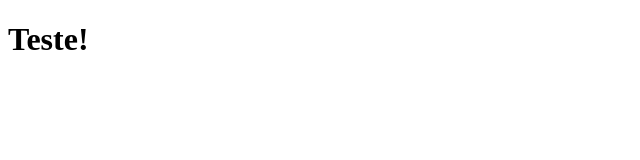
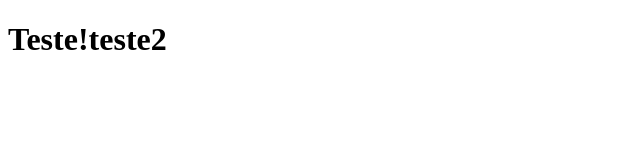
Before and after one commit to LorenzoBerg9/esoft5s-a-pw, a plain HTML site: page index.html in a window 1280 px wide. Shown: the whole page, without its empty margins (0-640 px from the left). Drawn offline with Linux system fonts and the light colour scheme.

Commit message:
Update index.html

```diff
--- a/index.html
+++ b/index.html
@@ -6,6 +6,6 @@
     <title>Document</title>
 </head>
 <body>
-    <h1>Teste!</h1>
+    <h1>Teste!teste2</h1>
 </body>
 </html>
```
